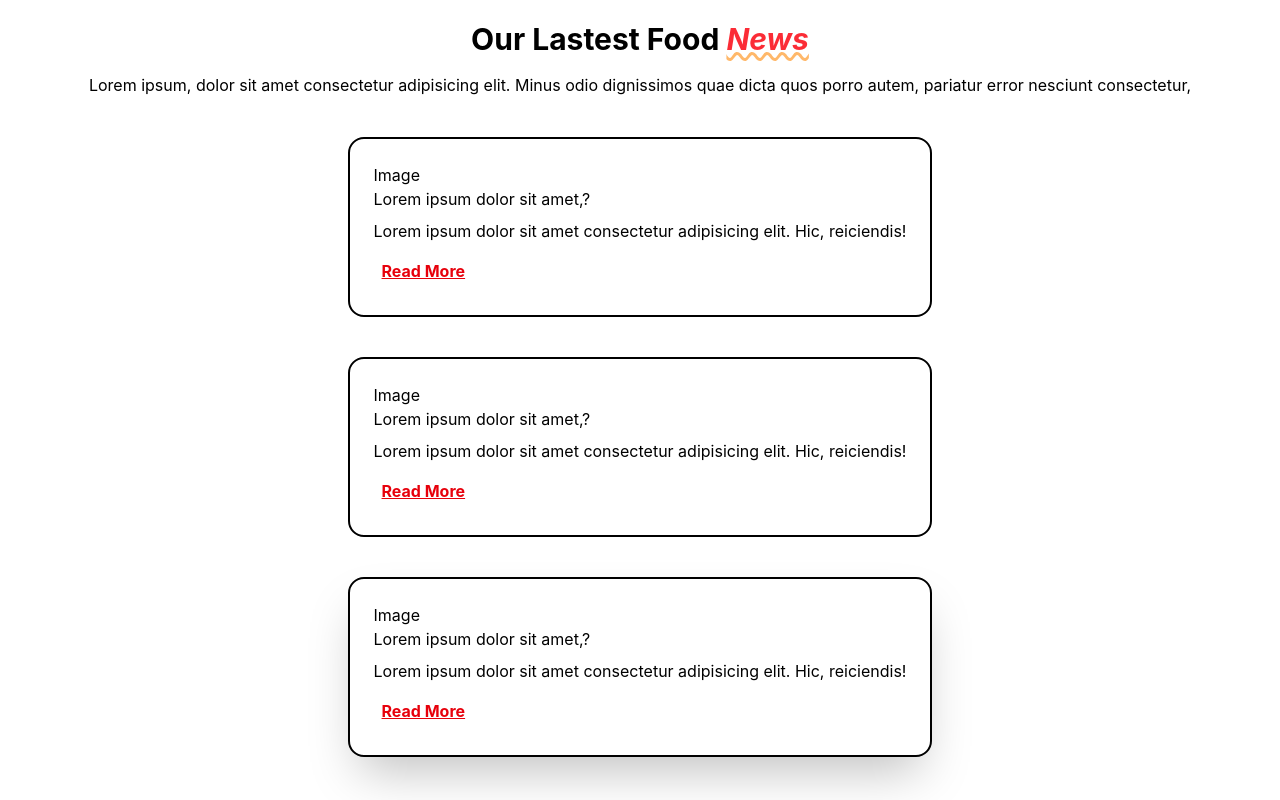
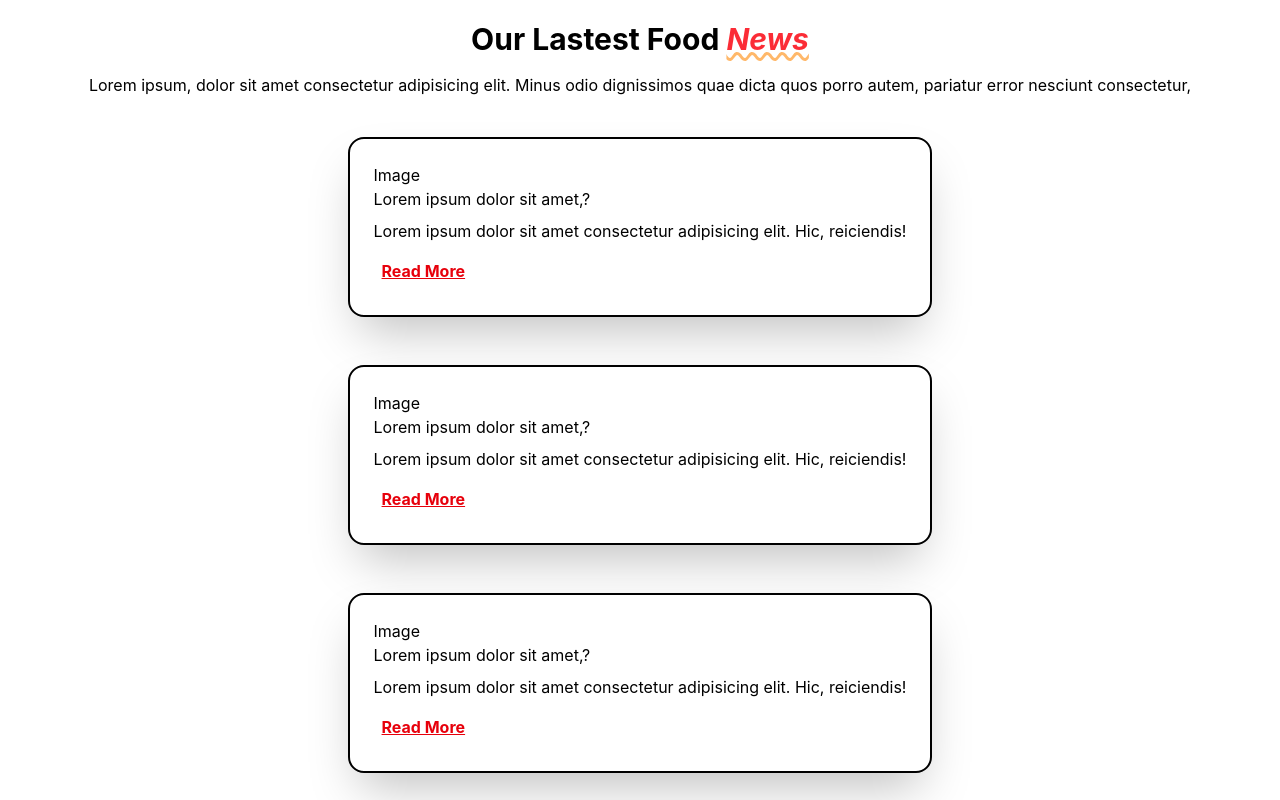
Before and after one commit to neducod/tasty-landingpage, a React (Vite) app: page / in a window 1280 px wide. Shown: the part 3900-4700 px from the top of the page. Built offline with nearby package versions, Linux system fonts and the light colour scheme.

Commit message:
food news section done

```diff
--- a/src/Foodnews.jsx
+++ b/src/Foodnews.jsx
@@ -15,8 +15,8 @@ function FoodNews (){
                 <p className='text-center p-4'>Lorem ipsum, dolor sit amet consectetur adipisicing elit. Minus odio dignissimos quae dicta quos porro autem, pariatur error nesciunt consectetur,</p>
             </div>
 
-            <div className='flex justify-center items-center flex-col gap-10'>
-                <div className='bg-white border-black border-2 rounded-2xl p-6'>
+            <div className='flex justify-center items-center flex-col gap-12'>
+                <div className='bg-white border-black border-2 rounded-2xl p-6 shadow-2xl'>
                     <p>Image</p>
                     <div className='flex flex-col gap-2'>
                         <h4>Lorem ipsum dolor sit amet,?</h4>
@@ -24,7 +24,7 @@ function FoodNews (){
                         <a href="#" className='p-2 text-red-600 underline font-bold text-sx'>Read More</a>
                     </div>
                 </div>
-                <div className='bg-white border-black border-2  rounded-2xl p-6'>
+                <div className='bg-white border-black border-2  rounded-2xl p-6 shadow-2xl'>
                     <p>Image</p>
                     <div className='flex flex-col gap-2'>
                         <h4>Lorem ipsum dolor sit amet,?</h4>
```
Also changed, not shown: 1 other file (tests, documents, lock files or other folders).
